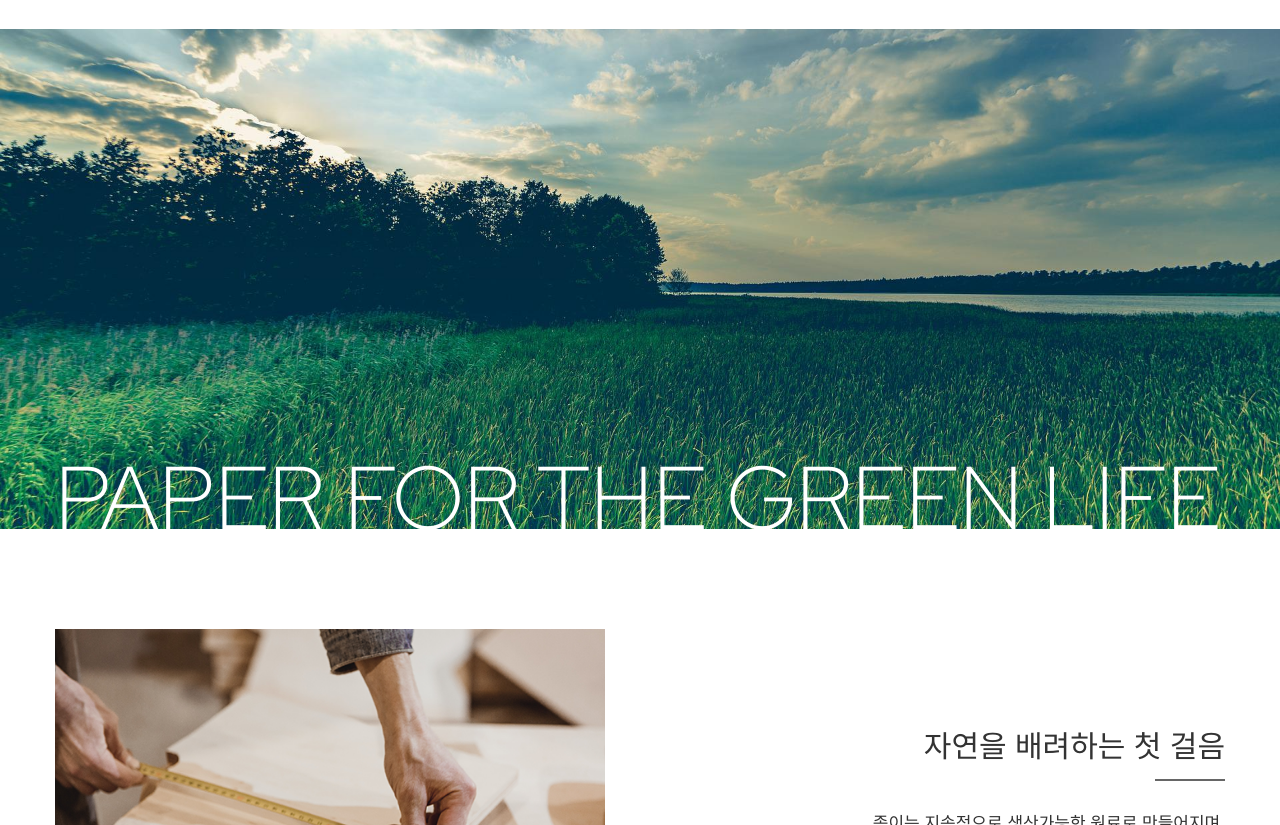
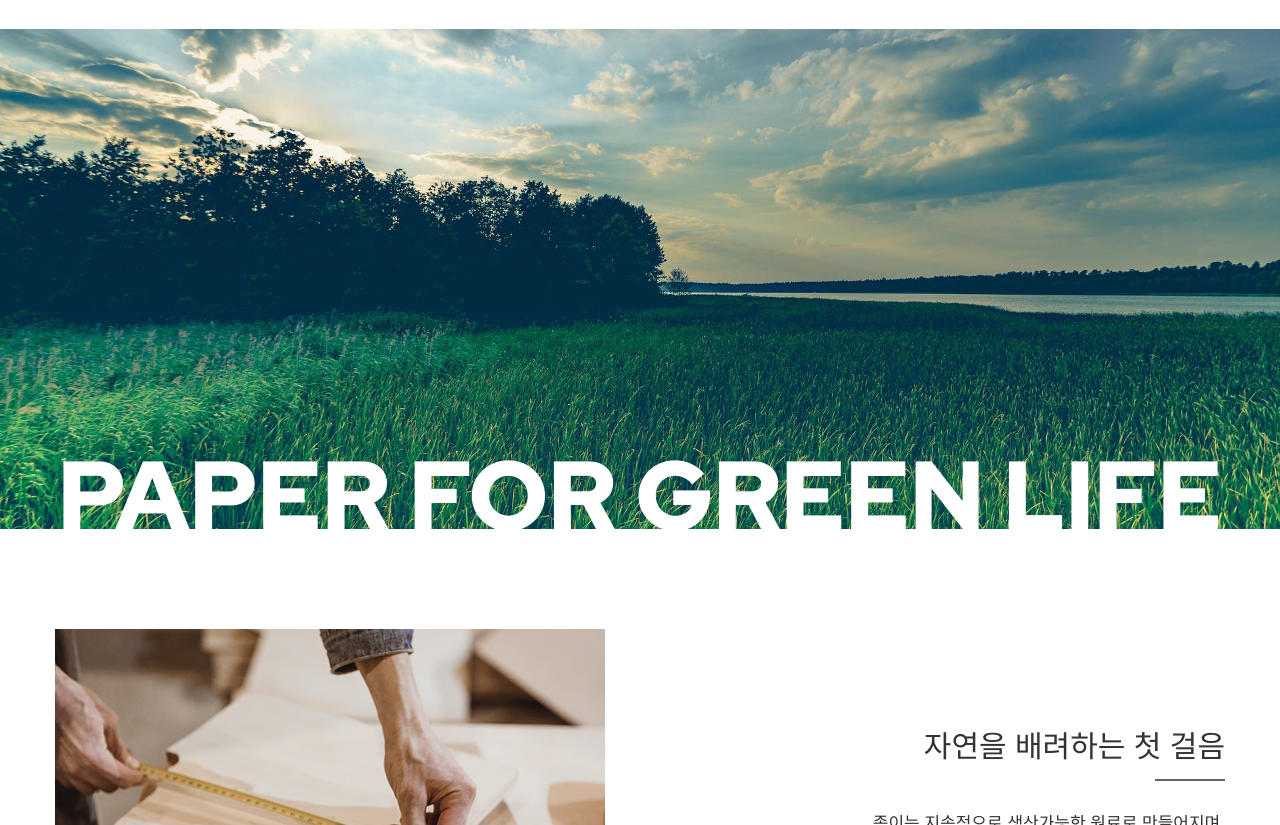
Before and after one commit to cakedel/porfol, a plain HTML site: page doosung/index.html in a window 1280 px wide. Shown: the part 275-1100 px from the top of the page. Drawn offline with Linux system fonts and the light colour scheme; some icons are missing.

Commit message:
doosung coding

```diff
--- a/doosung/css/main.css
+++ b/doosung/css/main.css
@@ -18,8 +18,8 @@ header .icon a { display: block; font-size: 25px; }
 .mainVisual .top { padding: 50px 0; }
 .mainVisual .top h2 { font-size: 35px; font-weight: 500; line-height: 1.45; }
 .mainVisual .bottom { position: relative; padding: 250px 0; background: url(../img/nature.jpg) no-repeat center center/cover; }
-.mainVisual .bottom .inner { position: absolute; bottom: -5%; left: 50%; transform: translateX(-50%); }
-.mainVisual .bottom p { font-family: 'Red Hat Display', sans-serif; font-size: 89px; font-weight: 300; color: #fff; }
+.mainVisual .bottom .inner { position: absolute; bottom: -5.5%; left: 50%; transform: translateX(-50%); }
+.mainVisual .bottom p { font-family: 'Red Hat Display', sans-serif; font-size: 98px; font-weight: 900; color: #fff; text-align: center; }
 
 .nature { padding: 100px 0; }
 .nature .container { gap: 70px; }
--- a/doosung/index.html
+++ b/doosung/index.html
@@ -45,7 +45,7 @@
                 </div>
                 <div class="bottom">
                     <div class="inner">
-                        <p>PAPER FOR THE GREEN LIFE</p>
+                        <p>PAPER FOR GREEN LIFE</p>
                     </div>
                 </div>
             </section>
```
